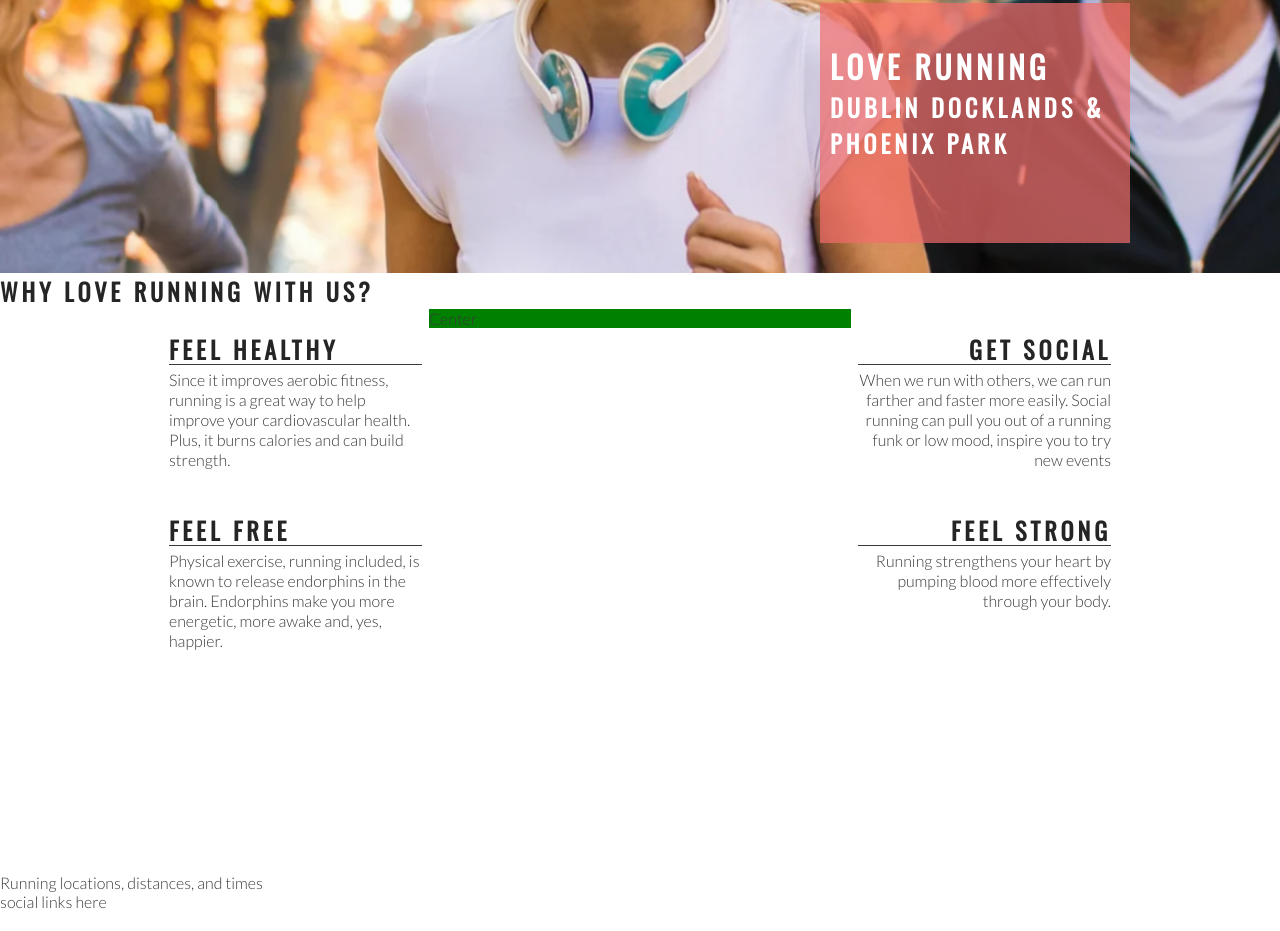
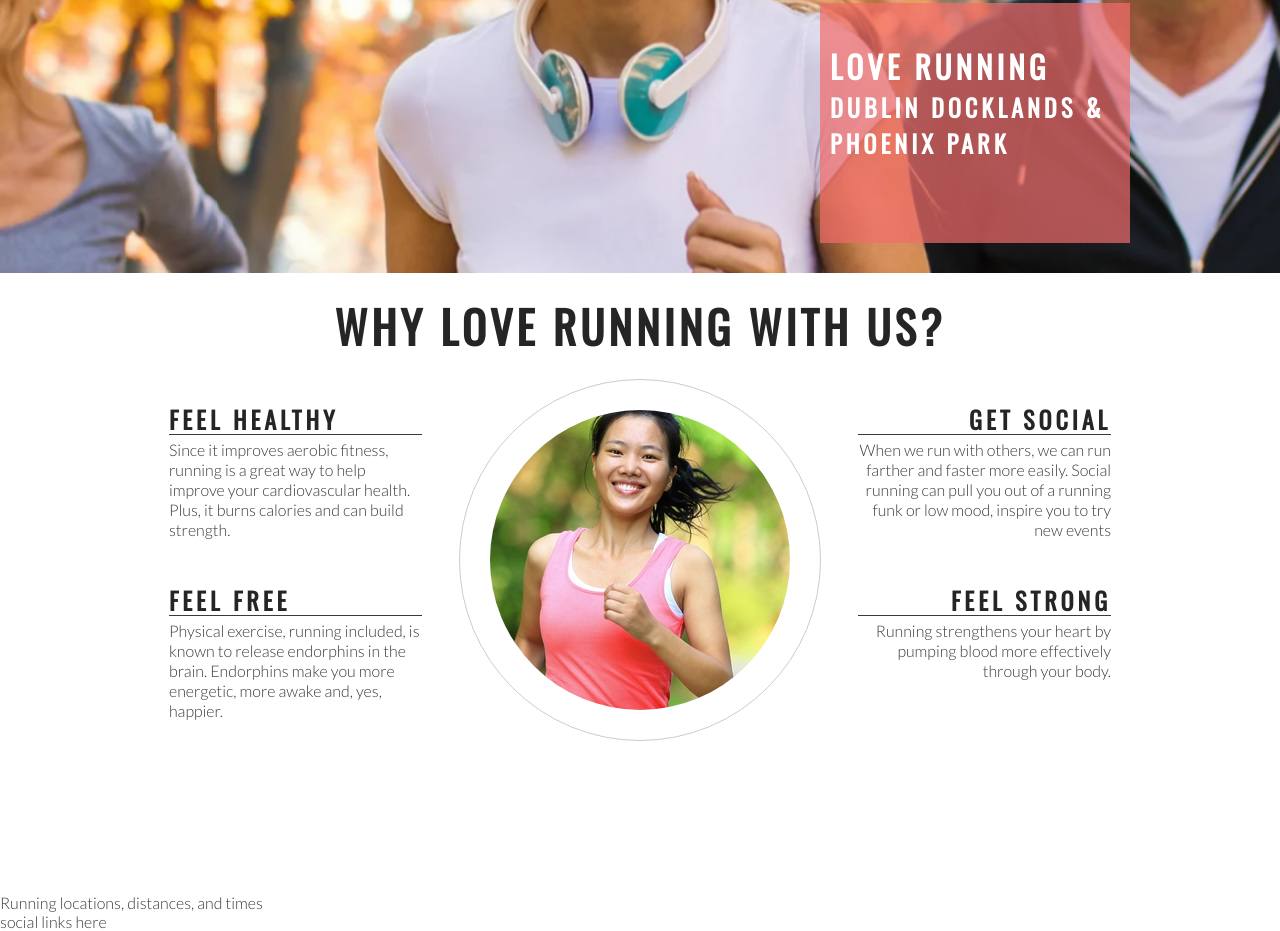
Before and after one commit to Sean-OBrien95/love-running, a plain HTML site: page index.html in a window 1280 px wide. Shown: the part 402-1333 px from the top of the page. Drawn offline with nearby package versions, Linux system fonts and the light colour scheme.

Commit message:
Add club ethos central image and style into a circle

```diff
--- a/assets/css/style.css
+++ b/assets/css/style.css
@@ -137,7 +137,6 @@ h2 {
 #center-about {
     width: 33%;
     margin: 0 auto;
-    background-color: green;
 }
 
 hr {
@@ -169,3 +168,26 @@ hr {
 .right-about-heading p {
     text-align: right;
 }
+
+#welcome {
+    text-align: center;
+    margin: 20px 0;
+    font-size: 280%;
+}
+
+#circle-container {
+    width: 300px;
+    height: 300px;
+    padding: 30px;
+    border-style: solid;
+    border-color: #ccc;
+    border-width: 1px;
+    border-radius: 50%;
+    margin: 0 auto;
+}
+
+#circle-cover-bg {
+    background: url("../images/ethos-center-image.jpg") no-repeat center center;
+    height: 100%;
+    border-radius: 50%;
+}
--- a/index.html
+++ b/index.html
@@ -38,7 +38,7 @@
         </div>
     </section>
     <section id="club-ethos">
-        <h1>Why Love Running With Us?</h1>
+        <h2 id="welcome">Why Love Running With Us?</h2>
         <div id="left-about">
             <div class="left-about-heading">
                 <h2>Feel Healthy</h2>
@@ -77,7 +77,11 @@
                 </p>
             </div>
         </div>
-        <div id="center-about">Center</div>
+        <div id="center-about">
+            <div id="circle-container">
+                <div id="circle-cover-bg"></div>
+            </div>
+        </div>
     </section>
     <section>
         Running locations, distances, and times
```
Also changed, not shown: assets/images/ethos-center-image.jpg (added).
